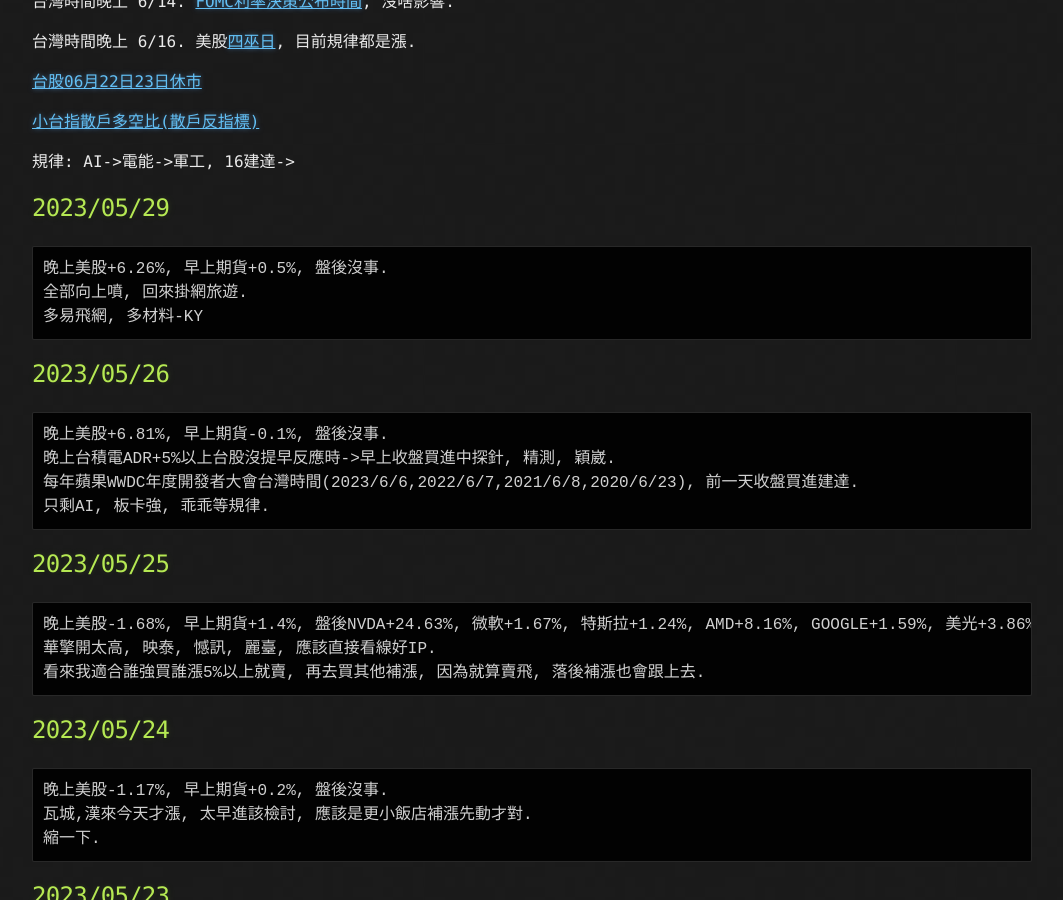
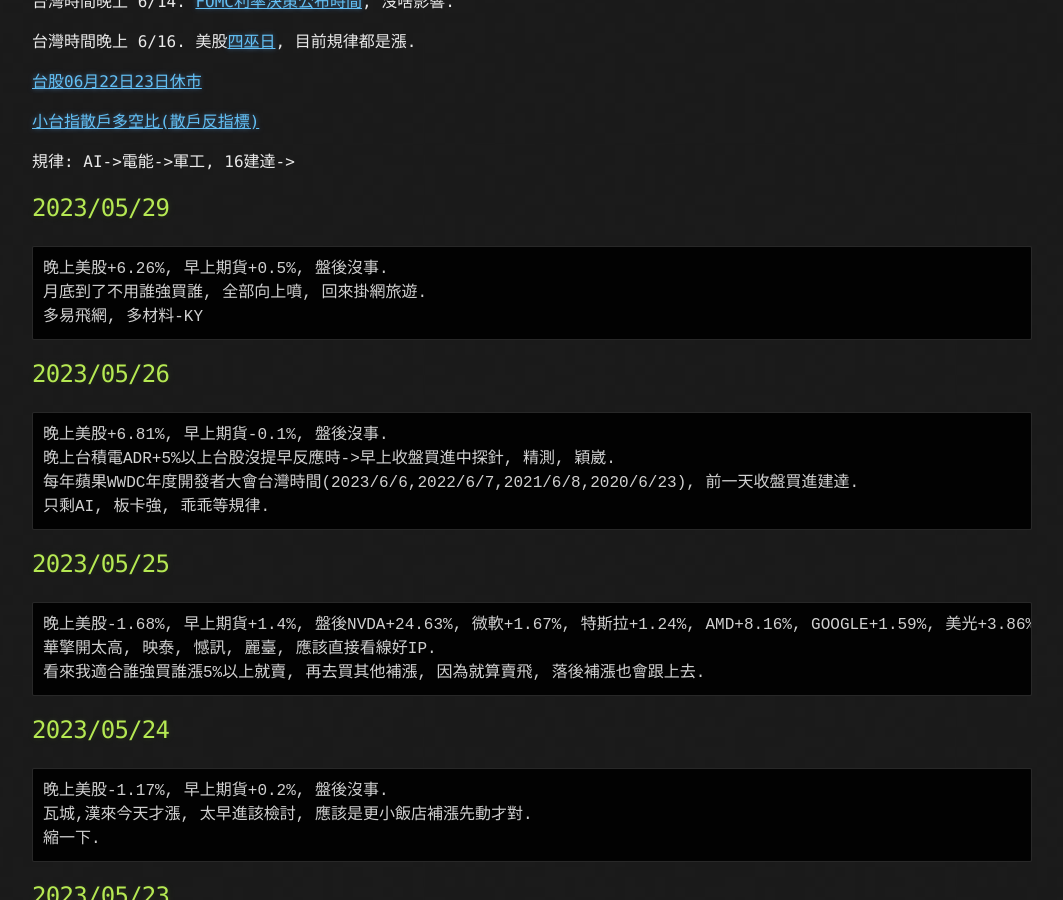
Before and after one commit to lepg5487/Stock_God, a Jekyll site: the page built from index.md, in a window 1280 px wide and 900 px high, scrolled down 388 px. Shown: the whole window, without its empty margins (108-1171 px from the left). Built offline with Jekyll 4.4.1, drawn with Linux system fonts in a browser that asks for light colours; our own code applies the rules of GitHub Pages for plain Markdown files.

Commit message:
Update index.md

````diff
--- a/index.md
+++ b/index.md
@@ -21,7 +21,7 @@ layout: testlayouts
 ## 2023/05/29
 ```
 晚上美股+6.26%, 早上期貨+0.5%, 盤後沒事.
-全部向上噴, 回來掛網旅遊.
+月底到了不用誰強買誰, 全部向上噴, 回來掛網旅遊.
 多易飛網, 多材料-KY
 ```
 
````
